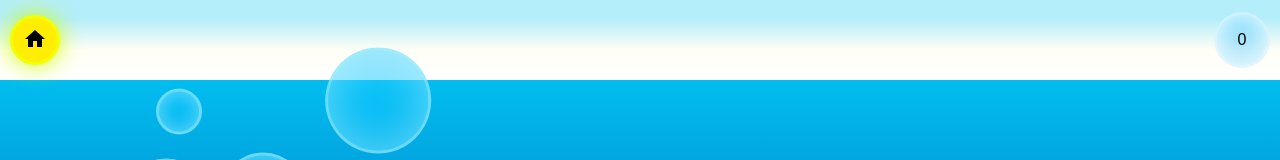
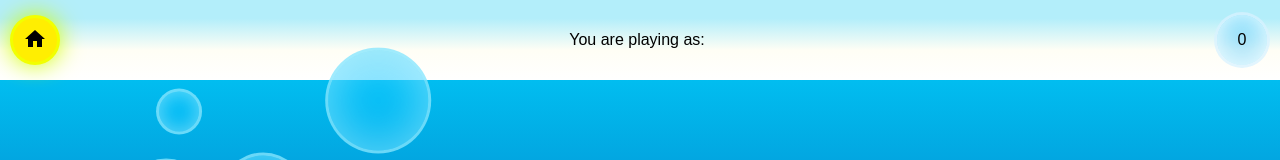
Before and after one commit to theMsH/bubblepopper, a React (Vite) app: page /game in a window 1280 px wide. Shown: the top 160 px of the page. Built offline with nearby package versions, Linux system fonts and the light colour scheme.

Commit message:
Updated comment

```diff
--- a/src/pages/GamePage.tsx
+++ b/src/pages/GamePage.tsx
@@ -5,6 +5,7 @@ import { randomInteger, randomizeCoin } from "../util/randomizer"
 import ScoreBubble from "../components/ScoreBubble"
 import HomeIcon from '@mui/icons-material/Home';
 import { Link } from "react-router-dom"
+import { useGame } from "../components/GameProvider"
 
 
 export function GamePage() {
@@ -23,11 +24,10 @@ export function GamePage() {
 
 
         Kehittäjäkokemuksen parannukset:
-          - Loin pelikontekstin, joka ylläpitää pisteytystä. Tämän avulla pisteisiin pääsee käsittääkseni
+          - Loin pelikontekstin, joka ylläpitää pisteytystä. Tämän avulla pisteisiin pääsee
                käsiksi joka paikasta käyttämällä customhookkia "useGame()" (löytyy GameProvider.tsx),
                jollon sitä tietoa ei tarvitse välitellä edestakaisin komponenttien välillä.
-               Tai näin ainakin kuvittelin, vaikuttaa siltä että tuo tekniikka on tarkoitettu johonkin muuhun, esim autorisointiin tai teemaan
-               Tiedot katoaa sivun vaihdon yhteydessä, eli varmaan pitäisi tehdä joku init joka hakee ne local storagesta
+               Tiedot kuitenkin katoaa sivun refreshauksen yhteydessä, eli varmaan pitäisi tehdä joku init joka hakee ne localstoragesta
           - Refaktoroin ball komponentin omaan tiedostoon bubble nimellä.
           - Lottien avulla on helppo luoda komponentteja, joilla on monimutkainen animaatio.
 
@@ -39,6 +39,8 @@ export function GamePage() {
         https://mui.com/material-ui/material-icons/
 
     */
+
+    const game = useGame()
 
     // MaxBallsize is basically 130px. This formula is used when calculating bigger size in Ball component
     const maxBallSize = (9-0)*10+40
@@ -69,8 +71,10 @@ export function GamePage() {
     return <Layout>
         <Navigation>
             <Link to="/"><HomeButton><HomeIcon/></HomeButton></Link>
+            <p>You are playing as: {game.nickname}</p>
             <ScoreBubble/>
         </Navigation>
         {allBalls}
+
     </Layout>
 }
```
